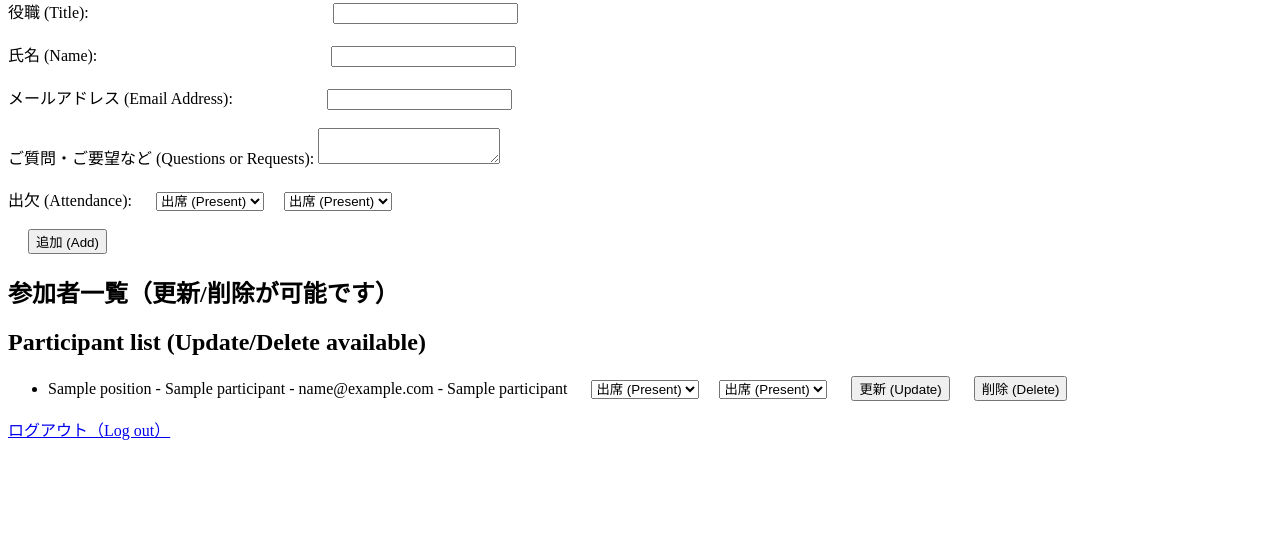
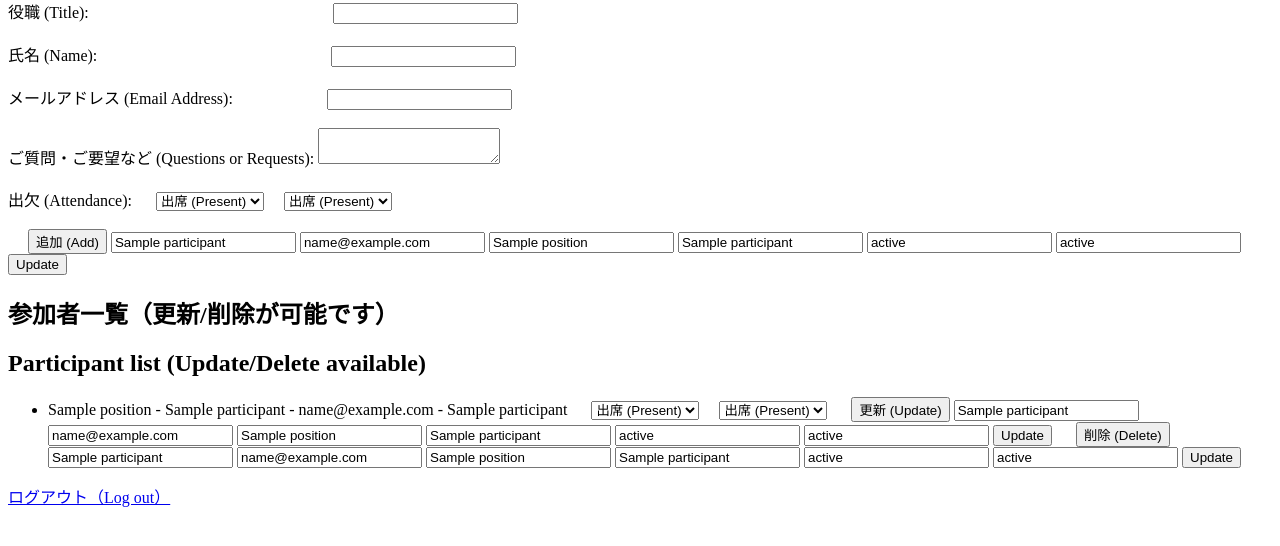
Before and after one commit to akcsri/agm_lpac_attendance, a Python web app: template templates/user2_dashboard.html in a window 1280 px wide. Shown: the part 203-749 px from the top of the page. Run offline with Jinja, Linux system fonts and the light colour scheme; the template is opened without the code that fills it: most values are stand-ins (such as "Sample title", 1, 10 or a date in 2020).

Commit message:
Add files via upload

```diff
--- a/templates/user2_dashboard.html
+++ b/templates/user2_dashboard.html
@@ -1,3 +1,4 @@
+
 <!DOCTYPE html>
 
 <html>
@@ -16,7 +17,18 @@
             <select name="agm_status" style="margin-left: 20px;"><option value="出席">出席 (Present)</option><option value="欠席">欠席 (Absent)</option></select><select name="lpac_status" style="margin-left: 20px;"><option value="出席">出席 (Present)</option><option value="欠席">欠席 (Absent)</option></select>
 </label><br/>
 <button style="margin-left: 20px;" type="submit">追加 (Add)</button>
-</form>
+
+    <form action="{{ url_for('update_participant', participant_id=participant.id) }}" method="post">
+        <input type="text" name="name" value="{{ participant.name }}" placeholder="Name">
+        <input type="email" name="email" value="{{ participant.email }}" placeholder="Email">
+        <input type="text" name="position" value="{{ participant.position }}" placeholder="Position">
+        <input type="text" name="questions" value="{{ participant.questions }}" placeholder="Questions">
+        <input type="text" name="agm_status" value="{{ participant.agm_status }}" placeholder="AGM Status">
+        <input type="text" name="lpac_status" value="{{ participant.lpac_status }}" placeholder="LPAC Status">
+        <button type="submit">Update</button>
+    </form>
+    </form>
+
 <h2>参加者一覧（更新/削除が可能です）</h2>
 <h2>Participant list (Update/Delete available) </h2>
 <ul>
@@ -26,10 +38,32 @@
       <form action="{{ url_for('update_participant', participant_id=p.id) }}" method="POST" style="display:inline;">
 <select name="agm_status" style="margin-left: 20px;"><option value="出席">出席 (Present)</option><option value="欠席">欠席 (Absent)</option></select><select name="lpac_status" style="margin-left: 20px;"><option value="出席">出席 (Present)</option><option value="欠席">欠席 (Absent)</option></select>
 <button style="margin-left: 20px;" type="submit">更新 (Update)</button>
-</form>
+
+    <form action="{{ url_for('update_participant', participant_id=participant.id) }}" method="post">
+        <input type="text" name="name" value="{{ participant.name }}" placeholder="Name">
+        <input type="email" name="email" value="{{ participant.email }}" placeholder="Email">
+        <input type="text" name="position" value="{{ participant.position }}" placeholder="Position">
+        <input type="text" name="questions" value="{{ participant.questions }}" placeholder="Questions">
+        <input type="text" name="agm_status" value="{{ participant.agm_status }}" placeholder="AGM Status">
+        <input type="text" name="lpac_status" value="{{ participant.lpac_status }}" placeholder="LPAC Status">
+        <button type="submit">Update</button>
+    </form>
+    </form>
+
 <form action="{{ url_for('delete_participant', participant_id=p.id) }}" method="POST" style="display:inline;">
 <button onclick="return confirm('本当に削除しますか？ Are you sure you want to delete it?');" style="margin-left: 20px;" type="submit">削除 (Delete)</button>
-</form>
+
+    <form action="{{ url_for('update_participant', participant_id=participant.id) }}" method="post">
+        <input type="text" name="name" value="{{ participant.name }}" placeholder="Name">
+        <input type="email" name="email" value="{{ participant.email }}" placeholder="Email">
+        <input type="text" name="position" value="{{ participant.position }}" placeholder="Position">
+        <input type="text" name="questions" value="{{ participant.questions }}" placeholder="Questions">
+        <input type="text" name="agm_status" value="{{ participant.agm_status }}" placeholder="AGM Status">
+        <input type="text" name="lpac_status" value="{{ participant.lpac_status }}" placeholder="LPAC Status">
+        <button type="submit">Update</button>
+    </form>
+    </form>
+
 </li>
   {% endfor %}
 </ul>
```
Also changed, not shown: templates/user1_dashboard.html (+34 -3 lines).
